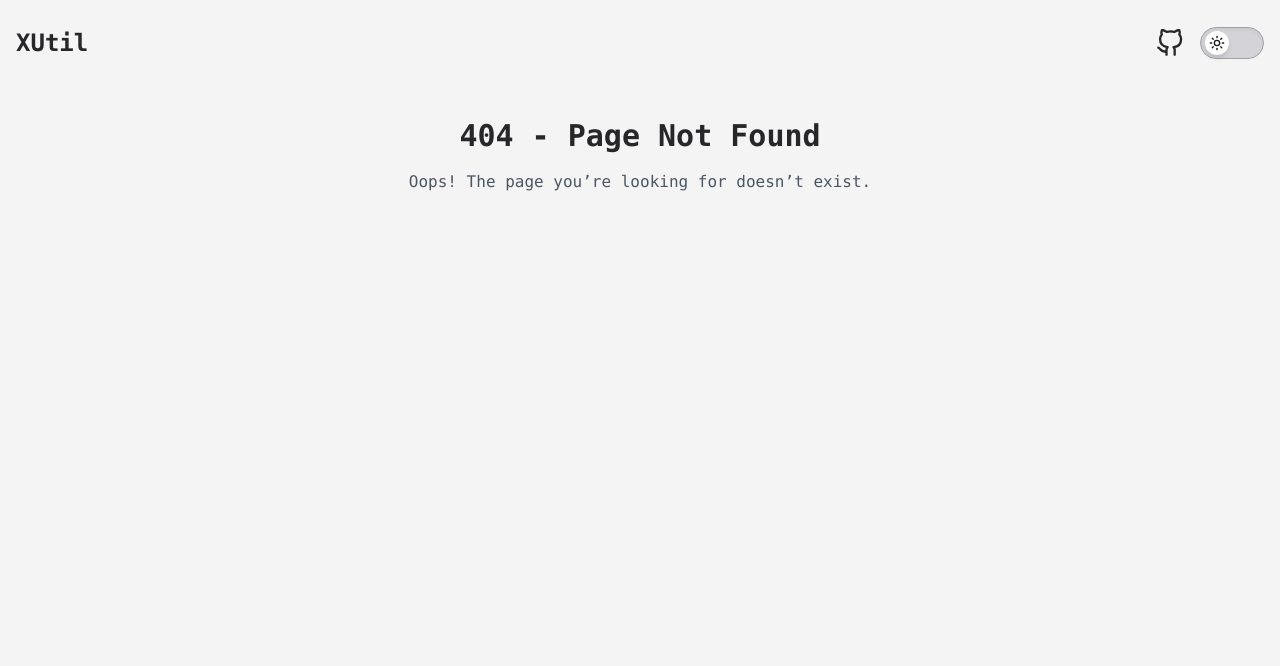
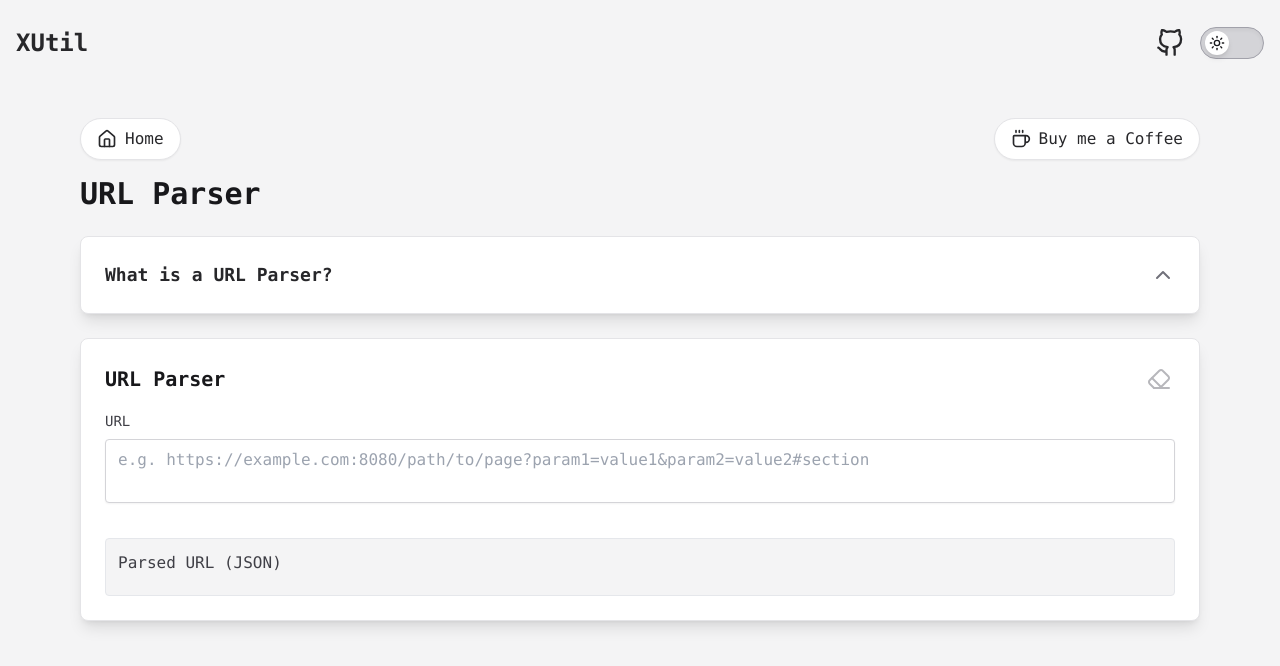
Before and after one commit to RohitPModani/xutil, a React (Vite) app: page /url_parser in a window 1280 px wide. Before the commit this address had no page. Shown: the top 666 px of the page. Built offline with nearby package versions, Linux system fonts and the light colour scheme.

Commit message:
URL Parser Implemented

```diff
--- a/src/data/seoDescriptions.ts
+++ b/src/data/seoDescriptions.ts
@@ -413,12 +413,12 @@ debugging URLs, or just tired of copy-pasting into Google, this tool has your ba
   Perfect for developers, linguists, branding experts, and anyone who’s ever thought, “Why type the whole word when I can just use numbers?”`
   },
 
-  ipInfo: {
-    title: "IP Information Finder",
-    body: `An IP Information Finder is like a digital detective for network geeks — instantly revealing the location, ISP, and other juicy details behind any IP address.
-  Whether you're troubleshooting network issues, analyzing visitor data, or just satisfying your curiosity about a suspicious IP, this tool gives you the facts fast.
-  Instantly look up IP details like city, region, country, and more — no complex network commands needed.
-  Perfect for developers, sysadmins, security analysts, and anyone who’s ever wondered, “Where on earth is that IP from?”`
+  urlParser: {
+    title: "URL Parser",
+    body: `A URL Parser is like a digital scalpel for web addresses — slicing through complex URLs to reveal their individual components without breaking a sweat.
+  Whether you're analyzing query strings, extracting domain names, or just trying to make sense of a link that looks like code spaghetti, this tool breaks it down instantly.
+  Parse any URL to extract the protocol, host, path, query parameters, and more in one click.
+  Perfect for developers, web analysts, SEO experts, and anyone who’s ever thought, “What’s hidden in this URL?”`
   },
 
 };
--- a/src/data/tools.ts
+++ b/src/data/tools.ts
@@ -212,8 +212,8 @@ export const toolsMeta: Record<string, { name: string, path: string }> = {
       name: 'Numeronym Generator',
       path: 'numeronym'
     },
-    '/ip_info': {
-      name: 'IP Info Finder',
-      path: 'ip_info'
-    }
+    '/url_parser': {
+      name: 'URL Parser',
+      path: 'url_parser'
+    },
   };
--- a/src/pages/Home.tsx
+++ b/src/pages/Home.tsx
@@ -1,7 +1,7 @@
 import { useEffect, useMemo } from 'react';
 import { useOutletContext } from 'react-router-dom';
 import UtilityCard from '../components/UtilityCard';
-import { ArrowLeftRight, BrainCircuit, Code2, File, GitCompareArrows, Image, Network, Zap } from 'lucide-react';
+import { ArrowLeftRight, BrainCircuit, Code2, File, GitCompareArrows, Image, Zap } from 'lucide-react';
 import FrequentlyUsedTools from '../components/FrequentlyUsedTools';
 
 const allUtilities = [
@@ -71,6 +71,7 @@ const allUtilities = [
       { name: 'Whitespace / Line Break Remover', path: '/line_break_whitespace_remover' },
       { name: 'Duplicate Line Remover', path: '/duplicate_line_remover' },
       { name: 'String Counter', path: '/string_counter' },
+      { name: 'URL Parser', path: '/url_parser' },
     ],
   },
   {
@@ -84,20 +85,6 @@ const allUtilities = [
       { name: 'Pig Latin Converter', path: '/pig_latin' },
       { name: 'NumeroNym Generator', path: '/numeronym' },
     ]
-  },
-  {
-    title: 'Web & Network Tools',
-    icon: Network,
-    items: [
-      //{ name: 'IP Info Finder', path: '/ip_info' },
-      'IP Info Finder',
-      'DNS Lookup',
-      'Ping & HTTP Response Checker',
-      'HTTP Status Code Lookup',
-      'SSL Certificate Checker',
-      'URL Parser',
-      'Safe Port Scanner',
-    ],
   },
   {
     title: 'Barcode, QR & Image Tools',
--- /dev/null
+++ b/src/pages/Web-Utilities/URLParser.tsx
@@ -0,0 +1,141 @@
+import { useEffect, useState } from 'react';
+import BackToHome from '../../components/BackToHome';
+import SectionCard from '../../components/SectionCard';
+import ClearButton from '../../components/ClearButton';
+import ErrorBox from '../../components/ErrorBox';
+import CopyButton from '../../components/CopyButton';
+import SEODescription from '../../components/SEODescription';
+import { PageSEO } from '../../components/PageSEO';
+import BuyMeCoffee from '../../components/BuyMeCoffee';
+import seoDescriptions from '../../data/seoDescriptions';
+import { updateToolUsage } from '../../utils/toolUsage';
+import AutoTextarea from '../../hooks/useAutoSizeTextArea';
+
+function URLParser() {
+  const seo = seoDescriptions.urlParser;
+  const [urlInput, setUrlInput] = useState<string>('');
+  const [result, setResult] = useState<{
+    href: string;
+    origin: string;
+    protocol: string;
+    username: string;
+    password: string;
+    host: string;
+    hostname: string;
+    port: string;
+    pathname: string;
+    search: string;
+    searchParams: Record<string, string>;
+    hash: string;
+  } | null>(null);
+  const [error, setError] = useState<string | null>(null);
+  const [jsonOutput, setJsonOutput] = useState<string>('');
+
+  useEffect(() => {
+    updateToolUsage('url_parser');
+  }, []);
+
+  useEffect(() => {
+    if (urlInput) {
+      try {
+        const url = new URL(urlInput);
+        const searchParams: Record<string, string> = {};
+        url.searchParams.forEach((value, key) => {
+          searchParams[key] = value;
+        });
+
+        const parsedResult = {
+          href: url.href,
+          origin: url.origin,
+          protocol: url.protocol,
+          username: url.username,
+          password: url.password,
+          host: url.host,
+          hostname: url.hostname,
+          port: url.port,
+          pathname: url.pathname,
+          search: url.search,
+          searchParams,
+          hash: url.hash
+        };
+
+        setResult(parsedResult);
+        setJsonOutput(JSON.stringify(parsedResult, null, 2));
+        setError(null);
+      } catch (err) {
+        setError('Invalid URL. Please enter a valid URL including protocol (http/https).');
+        setResult(null);
+        setJsonOutput('');
+      }
+    } else {
+      setResult(null);
+      setJsonOutput('');
+      setError(null);
+    }
+  }, [urlInput]);
+
+  const handleClear = () => {
+    setUrlInput('');
+    setResult(null);
+    setJsonOutput('');
+    setError(null);
+  };
+
+  return (
+    <>
+      <PageSEO title={seo.title} description={seo.body} />
+      <div className="max-w-6xl mx-auto px-4 py-4 sm:py-8 section">
+        <div className="flex justify-between items-center mb-4">
+          <BackToHome />
+          <BuyMeCoffee variant="inline" />
+        </div>
+        <h2 className="text-3xl font-bold mb-6 text-zinc-900 dark:text-white">{seo.title}</h2>
+        <SEODescription title={`a ${seo.title}`}>{seo.body}</SEODescription>
+
+        <SectionCard>
+          <div className="flex justify-between items-center mb-4">
+            <h3 className="text-xl font-semibold text-zinc-900 dark:text-white">URL Parser</h3>
+            <ClearButton onClick={handleClear} disabled={!urlInput && !result && !error} />
+          </div>
+
+          <div className="flex flex-col gap-6">
+            <div className="flex flex-col sm:flex-row gap-4">
+              <div className="flex-1">
+                <label className="form-label">URL</label>
+                <AutoTextarea
+                  id="urlInput"
+                  value={urlInput}
+                  onChange={(e) => setUrlInput(e.target.value)}
+                  placeholder="e.g. https://example.com:8080/path/to/page?param1=value1&param2=value2#section"
+                  className="input-field w-full h-24"
+                />
+              </div>
+            </div>
+
+            <div className="result-box mt-1">
+              <div className="flex justify-between items-center">
+                <label className="form-label text-base">Parsed URL (JSON)</label>
+                {result && <CopyButton text={jsonOutput}/>}
+              </div>
+              {result && (
+                <div className="scrollbox inner-result mt-2">
+                  <pre>
+                    {jsonOutput}
+                  </pre>
+                </div>
+              )}
+            </div>
+
+            {error && (
+              <div aria-live="polite">
+                <ErrorBox message={error} />
+              </div>
+            )}
+          </div>
+        </SectionCard>
+      </div>
+    </>
+  );
+}
+
+export default URLParser;
--- a/src/router/routesConfig.tsx
+++ b/src/router/routesConfig.tsx
@@ -54,6 +54,7 @@ const RomanNumeralConverter = lazy(() => import('../pages/Fun-Text-Utilities/Rom
 const NATOPhoneticAlphabetConverter = lazy(() => import('../pages/Fun-Text-Utilities/NATOPhonetic'));
 const PigLatinConverter = lazy(() => import('../pages/Fun-Text-Utilities/PigLatinConverter'));
 const NumeronymGenerator = lazy(() => import('../pages/Fun-Text-Utilities/NumeroNymGenerator'));
+const URLParser = lazy(() => import('../pages/Web-Utilities/URLParser'));
 
 export const appRoutes = [
   {
@@ -111,6 +112,7 @@ export const appRoutes = [
       { path: 'nato_phonetic', element: <NATOPhoneticAlphabetConverter />, errorElement: <ErrorBoundary /> },
       { path: 'pig_latin', element: <PigLatinConverter />, errorElement: <ErrorBoundary />},
       { path: 'numeronym', element: <NumeronymGenerator />, errorElement: <ErrorBoundary />},
+      { path: 'url_parser', element: <URLParser />, errorElement: <ErrorBoundary />},
       { path: '*', element: <NotFound /> },
     ],
   }
```
